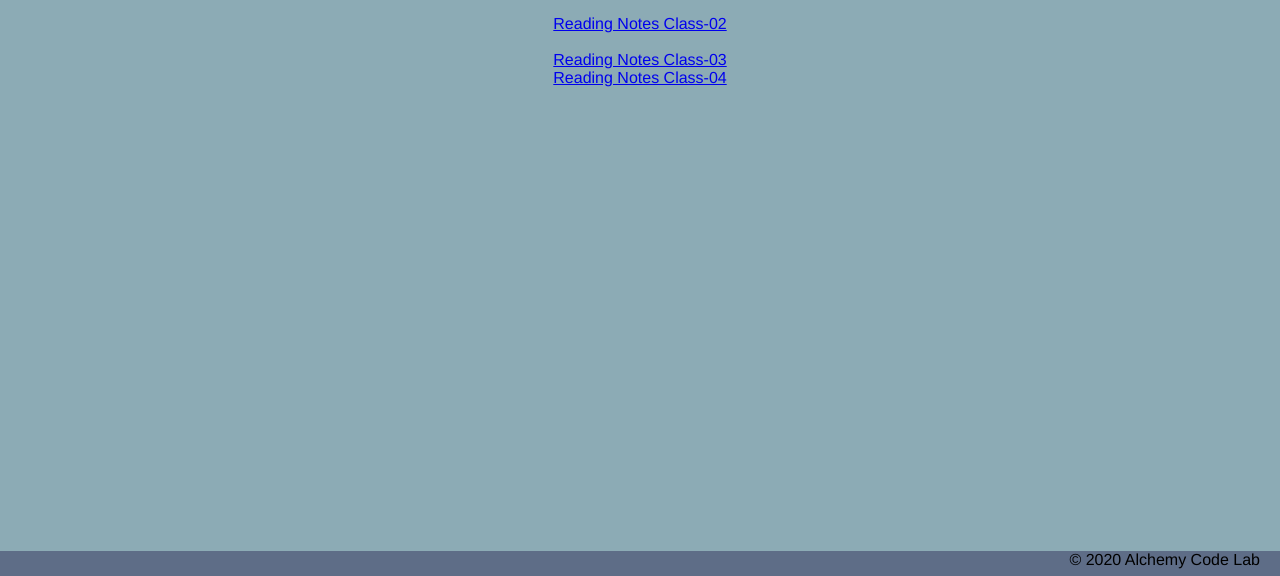
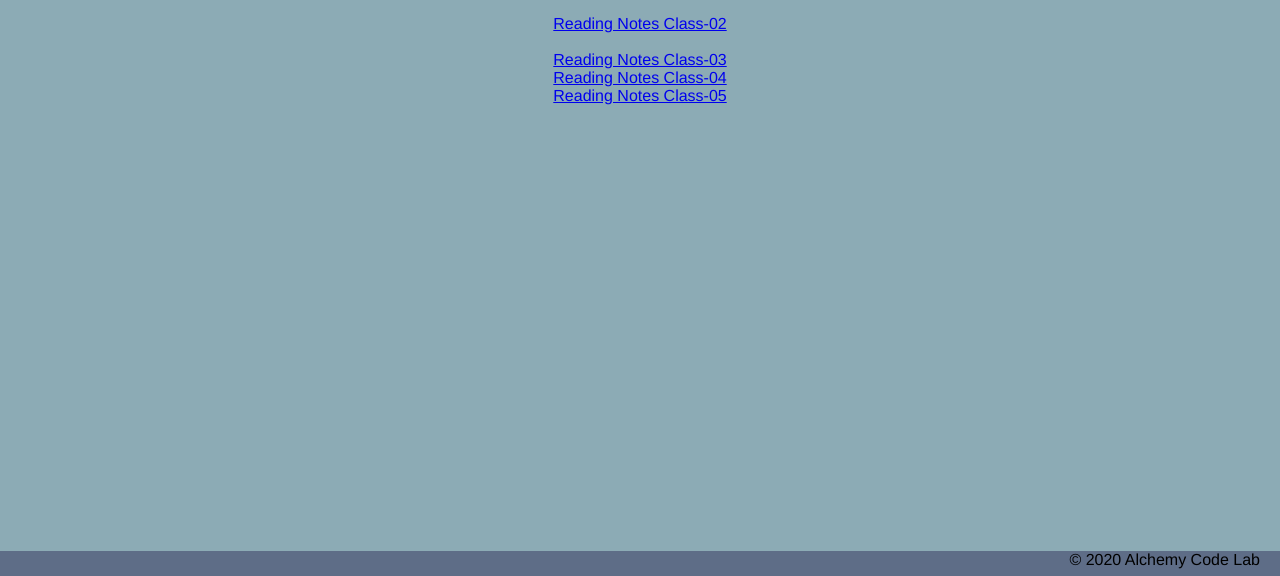
Before and after one commit to brookeperkins/reading-notes, a plain HTML site: page index.html in a window 1280 px wide. Shown: the part 224-800 px from the top of the page. Drawn offline with nearby package versions, Linux system fonts and the light colour scheme.

Commit message:
class 05 notes

```diff
--- a/index.html
+++ b/index.html
@@ -28,6 +28,7 @@
         <br>
         <a href="class-03.md">Reading Notes Class-03</a>
         <a href="class-04.md">Reading Notes Class-04</a>
+        <a href="class-05.md">Reading Notes Class-05</a>
 
 
     </main>
```
Also changed, not shown: 1 other file.
